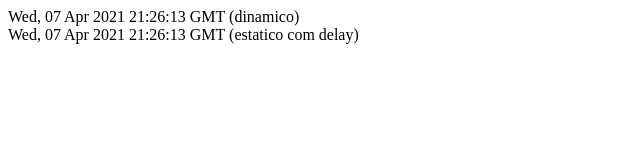
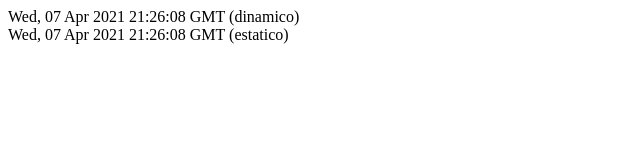
Before and after one commit to Rvilhena/Teste-Next, a Next.js app: page /tempo in a window 1280 px wide. Shown: the top 160 px of the page, without its empty margins (0-640 px from the left). Built offline with nearby package versions, Linux system fonts and the light colour scheme.

Commit message:
deley de 1 segundo

```diff
--- a/pages/tempo.js
+++ b/pages/tempo.js
@@ -7,7 +7,7 @@
     return (
         <div>
             <div>{dynamicDateString} (dinamico)</div>
-            <div>{props.staticDateString} (estatico com delay)</div>
+            <div>{props.staticDateString} (estatico)</div>
         </div>
     )
 
@@ -15,10 +15,7 @@
 
 export async function getStaticProps() {
 
-    console.log('> Passando pelo getStaticProps();')
-    console.log('> Adicionando delay de 5 segundos')
-
-    await delay(5000);
+    console.log('> Passando pelo getStaticProps();');
 
     const staticDate = new Date();
     const staticDateString = staticDate.toGMTString();
@@ -26,11 +23,11 @@
     return {
         props: {
             staticDateString
-        }
+        },
+
+        revalidate: 1
     }
 
 }
 
-const delay = ms => new Promise(resolve => setTimeout(resolve, ms));
-
 export default Tempo;
```
